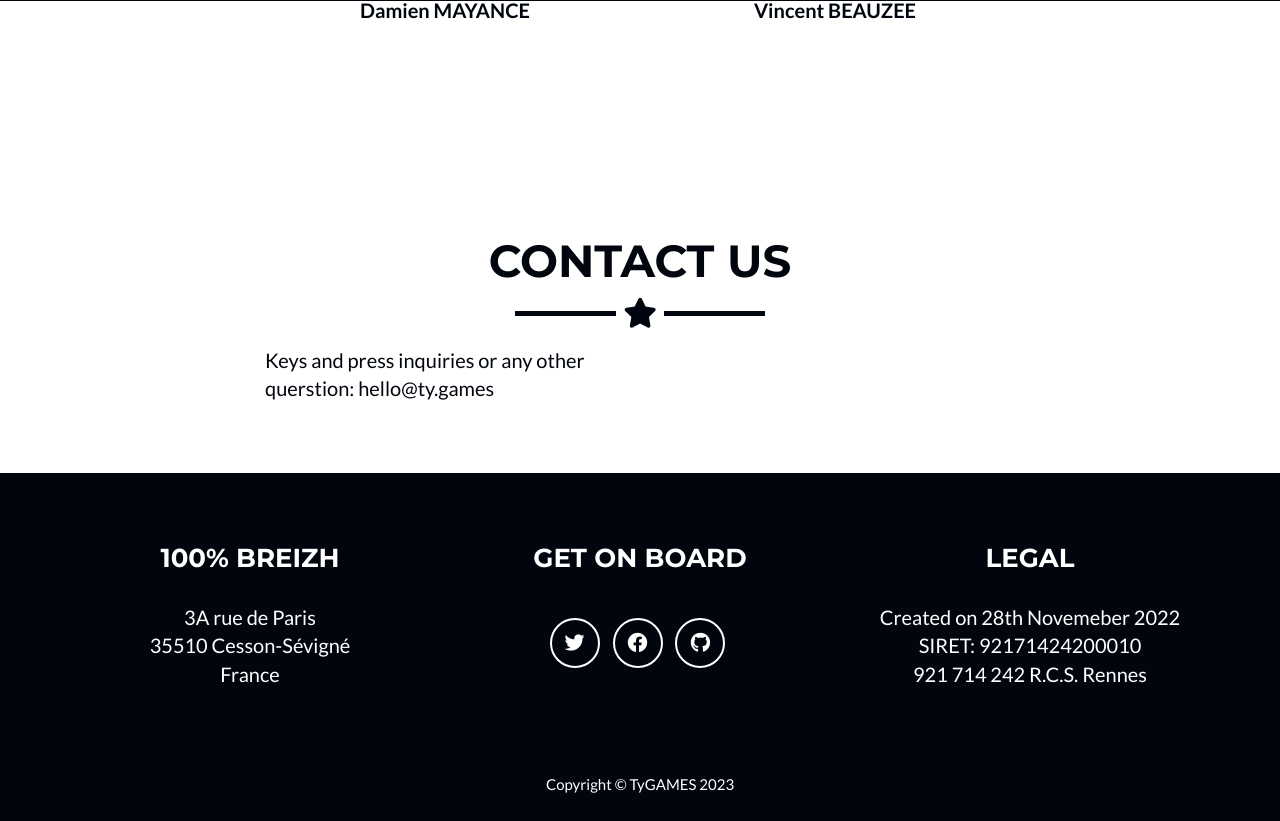
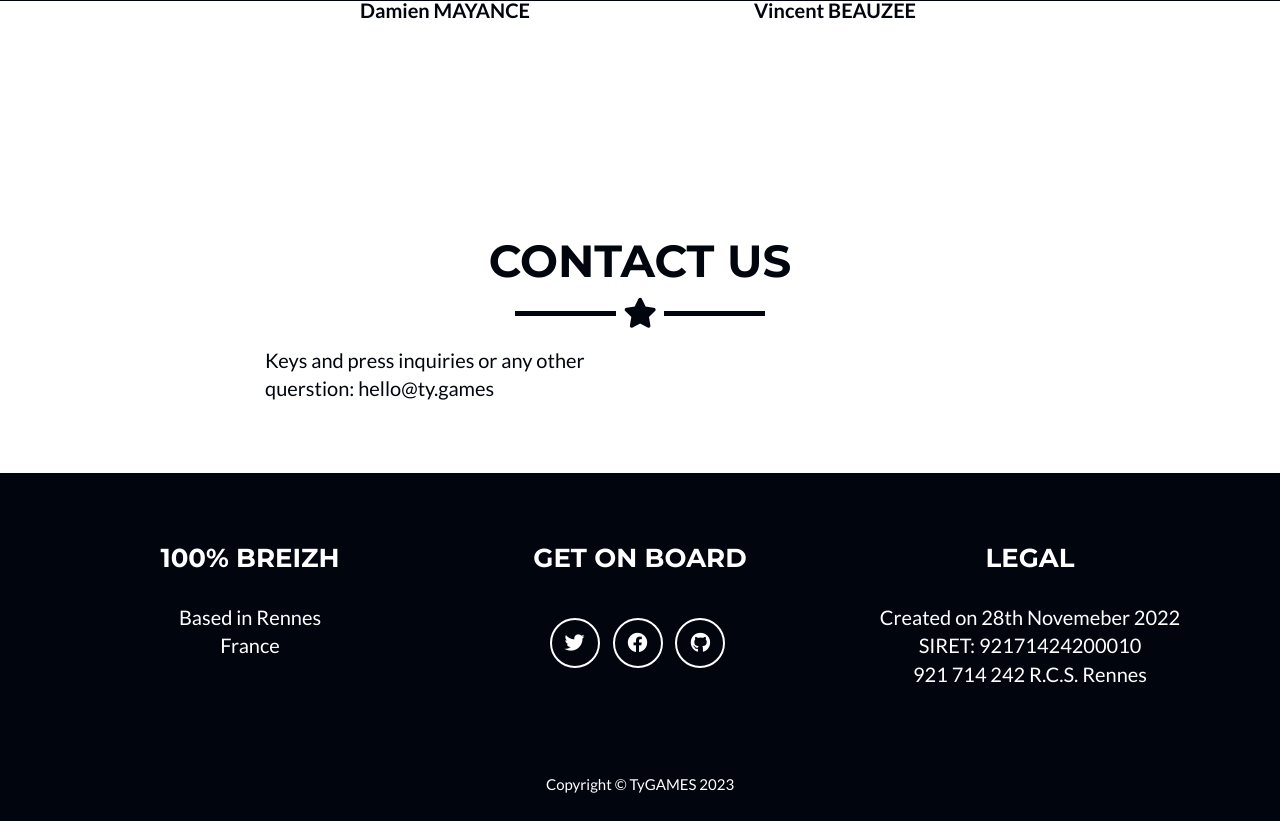
Before and after one commit to tygamesbzh/tygamesbzh.github.io, a Jekyll site: the page built from _posts/2023-01-03-steredenn.md, in a window 1280 px wide and 900 px high, scrolled down 1848 px, cut to the strip 79-900 px from the top of the window. Built offline with Jekyll 4.4.1, drawn with Linux system fonts in a browser that asks for light colours.

Commit message:
:recycle: Edit infos

```diff
--- a/_includes/footer.html
+++ b/_includes/footer.html
@@ -6,8 +6,7 @@
         <div class="footer-col col-md-4">
           <h3>100% Breizh</h3>
           <p>
-            3A rue de Paris <br/>
-            35510 Cesson-Sévigné <br/>
+            Based in Rennes <br/>
             France
           </p>
         </div>
```
